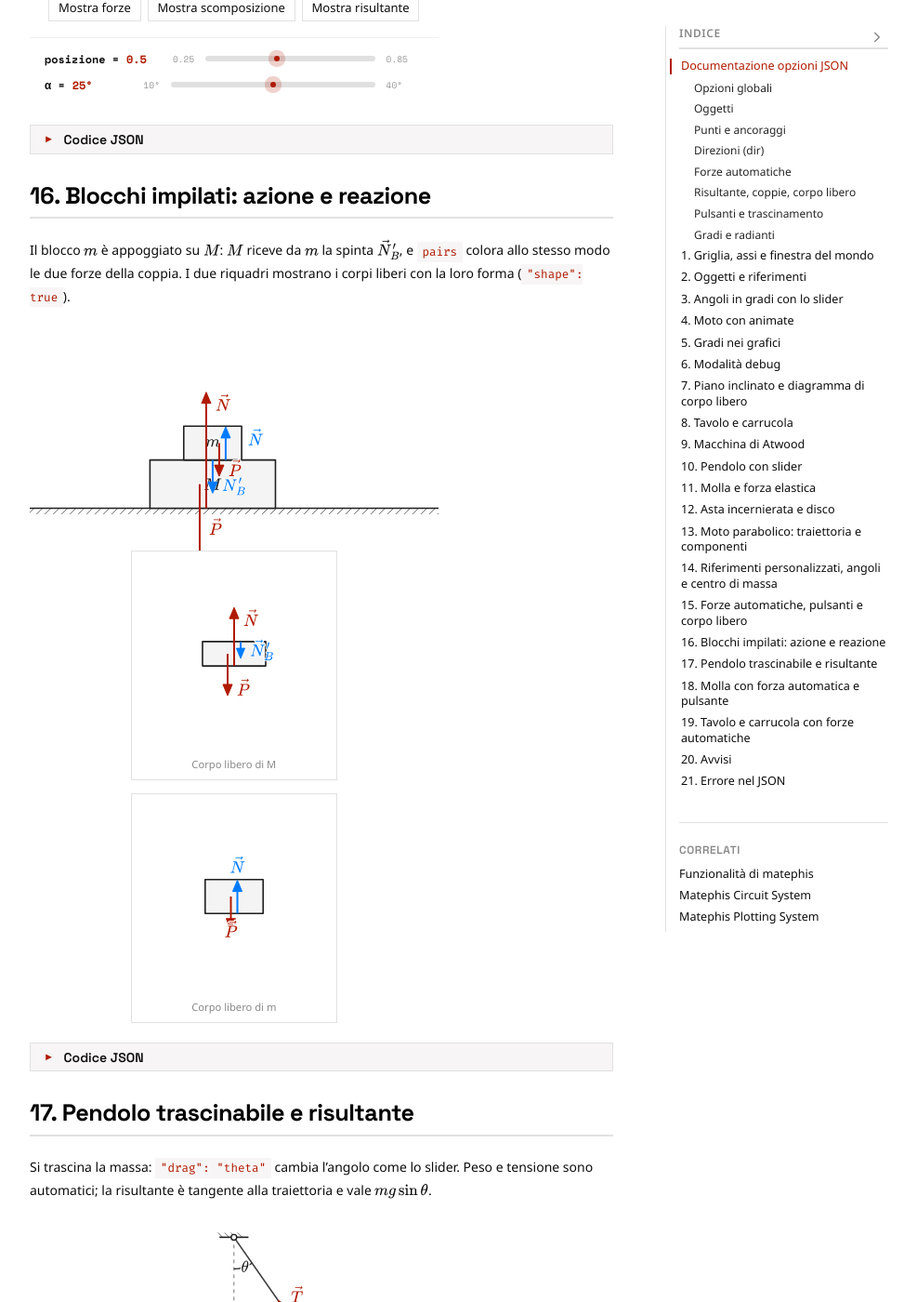
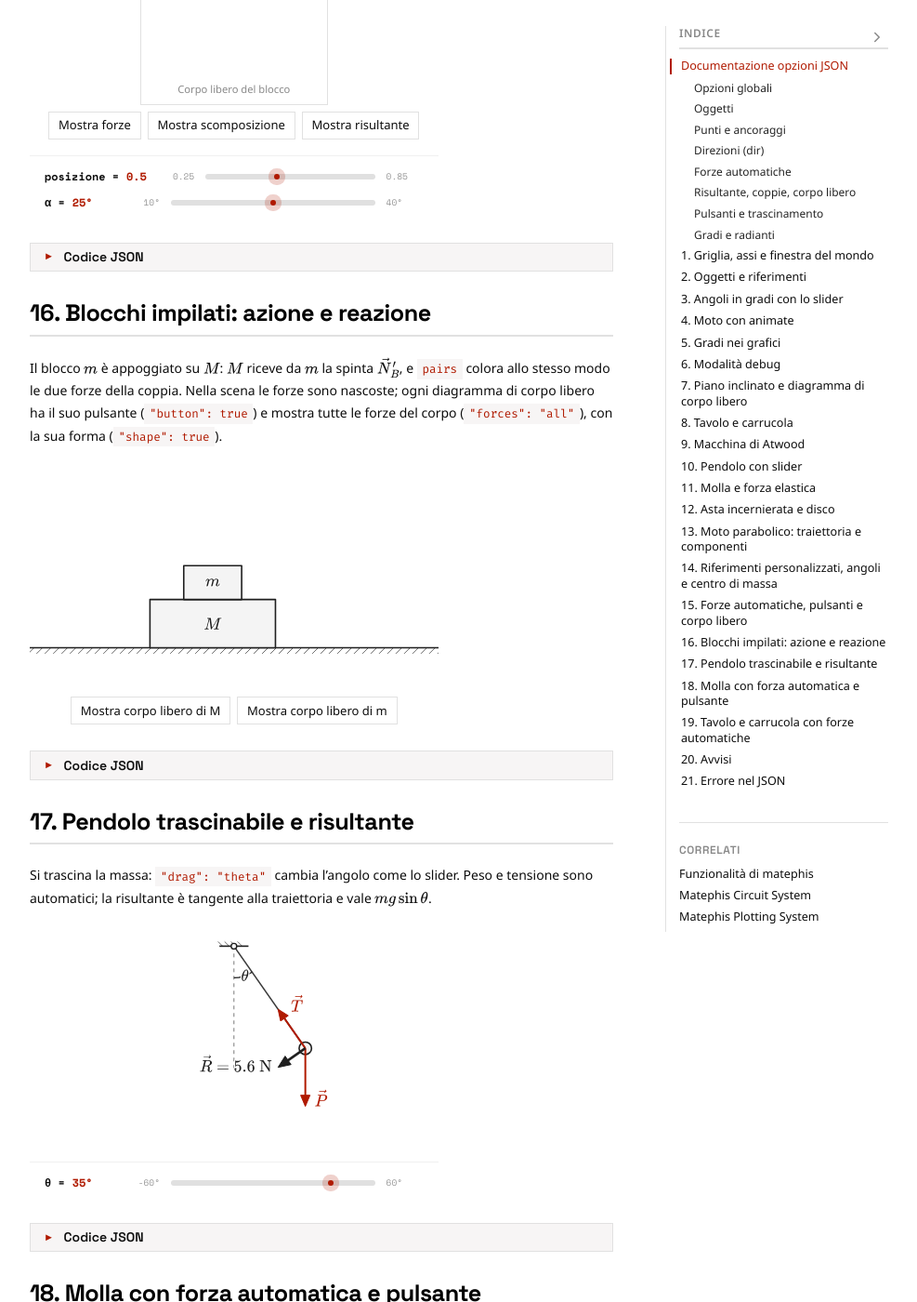
Before and after one commit to Bradwave/matephis, a Jekyll site: the page built from _notes/Public/test-physics.md, in a window 1280 px wide and 1400 px high, scrolled down 16857 px. Shown: the whole window at 93% size, without its empty margins (146-1133 px from the left). Built offline with Jekyll 4.4.1, drawn with Linux system fonts in a browser that asks for light colours; some of the changed text lies outside the part shown.

Commit message:
Let free-body diagrams have their own button and show hidden forces
- "button" on an fbd (true or a text) adds a reveal button, "Mostra
  corpo libero di <body>", and the panel starts hidden.
- "forces": "all" shows the body's forces in the panel even when they
  are hidden in the scene, so the scene can show only the bodies.
- Panels of a scene share one scale, as large as the tightest fit
  allows, and are centred on what they draw; default size 200 px so
  two fit side by side.

Co-Authored-By: Claude Opus 5.5 <noreply@anthropic.com>
Claude-Session: https://claude.ai/code/session_01VLycGho5RhwZEFpNgwvQNG

````diff
--- a/_layouts/Post.html
+++ b/_layouts/Post.html
@@ -36,7 +36,7 @@
     <link href="{{ site.baseurl }}/assets/css/matephis-plot.css?v=2.0" rel="stylesheet" />
     {%- endif -%}
     {%- if page.physics -%}
-    <link href="{{ site.baseurl }}/assets/css/matephis-physics.css?v=0.3" rel="stylesheet" />
+    <link href="{{ site.baseurl }}/assets/css/matephis-physics.css?v=0.4" rel="stylesheet" />
     {%- endif -%}
     {%- if page.circuit -%}
     <link href="{{ site.baseurl }}/assets/css/matephis-circuit.css?v=1.1" rel="stylesheet" />
@@ -284,7 +284,7 @@
     <script src="{{ site.baseurl }}/assets/js/matephis-plot.js?v=2.2"></script>
     {%- endif -%}
     {%- if page.physics -%}
-    <script src="{{ site.baseurl }}/assets/js/matephis-physics.js?v=0.3"></script>
+    <script src="{{ site.baseurl }}/assets/js/matephis-physics.js?v=0.4"></script>
     {%- endif -%}
     {%- if page.circuit -%}
     <script src="{{ site.baseurl }}/assets/js/matephis-circuit.js?v=1.1"></script>
--- a/_notes/Public/test-physics.md
+++ b/_notes/Public/test-physics.md
@@ -114,7 +114,7 @@ Le forze automatiche sono forze come le altre: si scompongono con `"vector": "A.
 | :--- | :--- | :--- |
 | `resultant` | `on`, `kind` (default `force`), `construction: "tip-to-tail"`, `showValue`, `label` | Somma dei vettori sul corpo, dal centro di massa. Se è nulla scrive $\vec R = 0$. |
 | `pairs` | `between: ["A", "B"]` | Colora allo stesso modo le coppie azione e reazione tra due corpi. Per le forze scritte a mano indica chi la esercita con `"by": "B"`. |
-| `fbd` | `of`, `shape` (`true`: disegna il corpo), `size` (px), `label` | Diagramma di corpo libero in un riquadro sotto la scena, con le forze visibili del corpo. |
+| `fbd` | `of`, `shape` (`true`: disegna il corpo), `size` (px), `label`, `forces`, `button` | Diagramma di corpo libero in un riquadro sotto la scena, con le forze visibili del corpo. `"forces": "all"` mostra anche quelle nascoste nella scena. `"button": true` aggiunge un pulsante «Mostra corpo libero di …» (o con il testo dato) e il riquadro parte nascosto. I riquadri di una scena usano la stessa scala, così le forze restano confrontabili. |
 
 ### Pulsanti e trascinamento
 
@@ -649,18 +649,20 @@ Il blocco ha `"forces": "auto"`: peso, normale e attrito (c'è `mu`) sono genera
 
 ## 16. Blocchi impilati: azione e reazione
 
-Il blocco $m$ è appoggiato su $M$: $M$ riceve da $m$ la spinta $\vec N'_B$, e `pairs` colora allo stesso modo le due forze della coppia. I due riquadri mostrano i corpi liberi con la loro forma (`"shape": true`).
+Il blocco $m$ è appoggiato su $M$: $M$ riceve da $m$ la spinta $\vec N'_B$, e `pairs` colora allo stesso modo le due forze della coppia. Nella scena le forze sono nascoste; ogni diagramma di corpo libero ha il suo pulsante (`"button": true`) e mostra tutte le forze del corpo (`"forces": "all"`), con la sua forma (`"shape": true`).
 
 ```physics
 {
   "xlim": [0, 8], "ylim": [0, 3.6], "forceScale": 0.035,
   "objects": [
     { "id": "g", "type": "ground", "y": 0.3 },
-    { "id": "A", "type": "block", "on": "g", "pos": 0.45, "size": [2.6, 1], "mass": 5, "label": "$M$", "forces": "auto" },
-    { "id": "B", "type": "block", "on": "A", "size": [1.2, 0.7], "mass": 2, "label": "$m$", "forces": "auto" },
+    { "id": "A", "type": "block", "on": "g", "pos": 0.45, "size": [2.6, 1], "mass": 5, "label": "$M$",
+      "forces": "auto", "override": { "*": { "hidden": true } } },
+    { "id": "B", "type": "block", "on": "A", "size": [1.2, 0.7], "mass": 2, "label": "$m$",
+      "forces": "auto", "override": { "*": { "hidden": true } } },
     { "type": "pairs", "between": ["A", "B"] },
-    { "type": "fbd", "of": "A", "shape": true, "label": "Corpo libero di M" },
-    { "type": "fbd", "of": "B", "shape": true, "label": "Corpo libero di m" }
+    { "type": "fbd", "of": "A", "shape": true, "forces": "all", "button": true, "label": "Corpo libero di M" },
+    { "type": "fbd", "of": "B", "shape": true, "forces": "all", "button": true, "label": "Corpo libero di m" }
   ]
 }
 ```
@@ -671,11 +673,13 @@ Il blocco $m$ è appoggiato su $M$: $M$ riceve da $m$ la spinta $\vec N'_B$, e `
 >   "xlim": [0, 8], "ylim": [0, 3.6], "forceScale": 0.035,
 >   "objects": [
 >     { "id": "g", "type": "ground", "y": 0.3 },
->     { "id": "A", "type": "block", "on": "g", "pos": 0.45, "size": [2.6, 1], "mass": 5, "label": "$M$", "forces": "auto" },
->     { "id": "B", "type": "block", "on": "A", "size": [1.2, 0.7], "mass": 2, "label": "$m$", "forces": "auto" },
+>     { "id": "A", "type": "block", "on": "g", "pos": 0.45, "size": [2.6, 1], "mass": 5, "label": "$M$",
+>       "forces": "auto", "override": { "*": { "hidden": true } } },
+>     { "id": "B", "type": "block", "on": "A", "size": [1.2, 0.7], "mass": 2, "label": "$m$",
+>       "forces": "auto", "override": { "*": { "hidden": true } } },
 >     { "type": "pairs", "between": ["A", "B"] },
->     { "type": "fbd", "of": "A", "shape": true, "label": "Corpo libero di M" },
->     { "type": "fbd", "of": "B", "shape": true, "label": "Corpo libero di m" }
+>     { "type": "fbd", "of": "A", "shape": true, "forces": "all", "button": true, "label": "Corpo libero di M" },
+>     { "type": "fbd", "of": "B", "shape": true, "forces": "all", "button": true, "label": "Corpo libero di m" }
 >   ]
 > }
 > ```
--- a/assets/js/matephis-physics-src/objects/annotations.js
+++ b/assets/js/matephis-physics-src/objects/annotations.js
@@ -581,9 +581,11 @@ function sourceOf(o, r) {
  * Free-body diagram: the body alone, in a panel under the scene, with the
  * forces acting on it. As a point (default) all forces start from it; with
  * "shape": true the body's outline is drawn and forces keep their points.
+ * "forces": "all" includes forces hidden in the scene; "button" (true or a
+ * text) adds a button that shows and hides the panel, which starts hidden.
  */
 const fbd = {
-    keys: ['of', 'shape', 'size', 'kind'],
+    keys: ['of', 'shape', 'size', 'kind', 'forces', 'button'],
     layer: 'annotations',
     anchorNames: [],
     panel: true,
````
Also changed, not shown: assets/js/matephis-physics-src/core/controls.js (+13 -5 lines), assets/js/matephis-physics-src/core/scene.js (+69 -24 lines), tests/physics-controls.test.js (+8 -1 lines), assets/js/matephis-physics.js, 1 other file.
